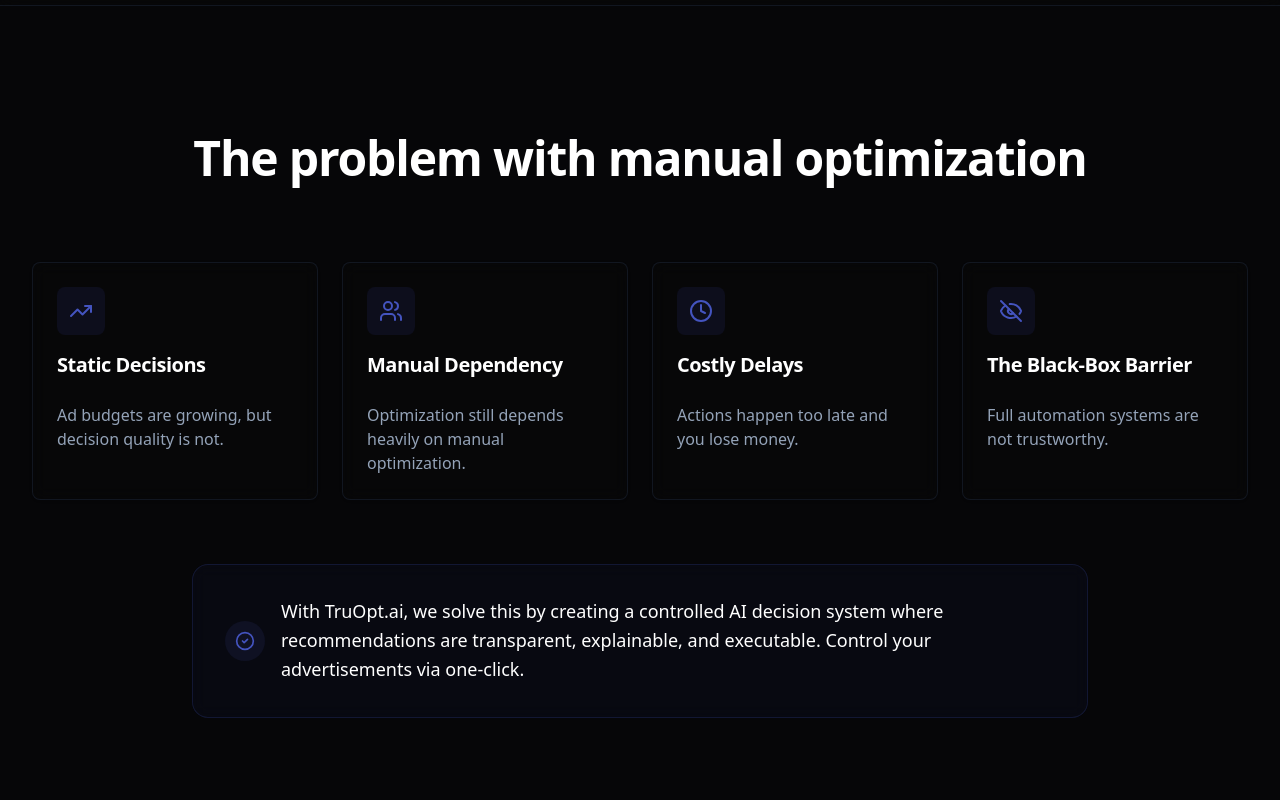
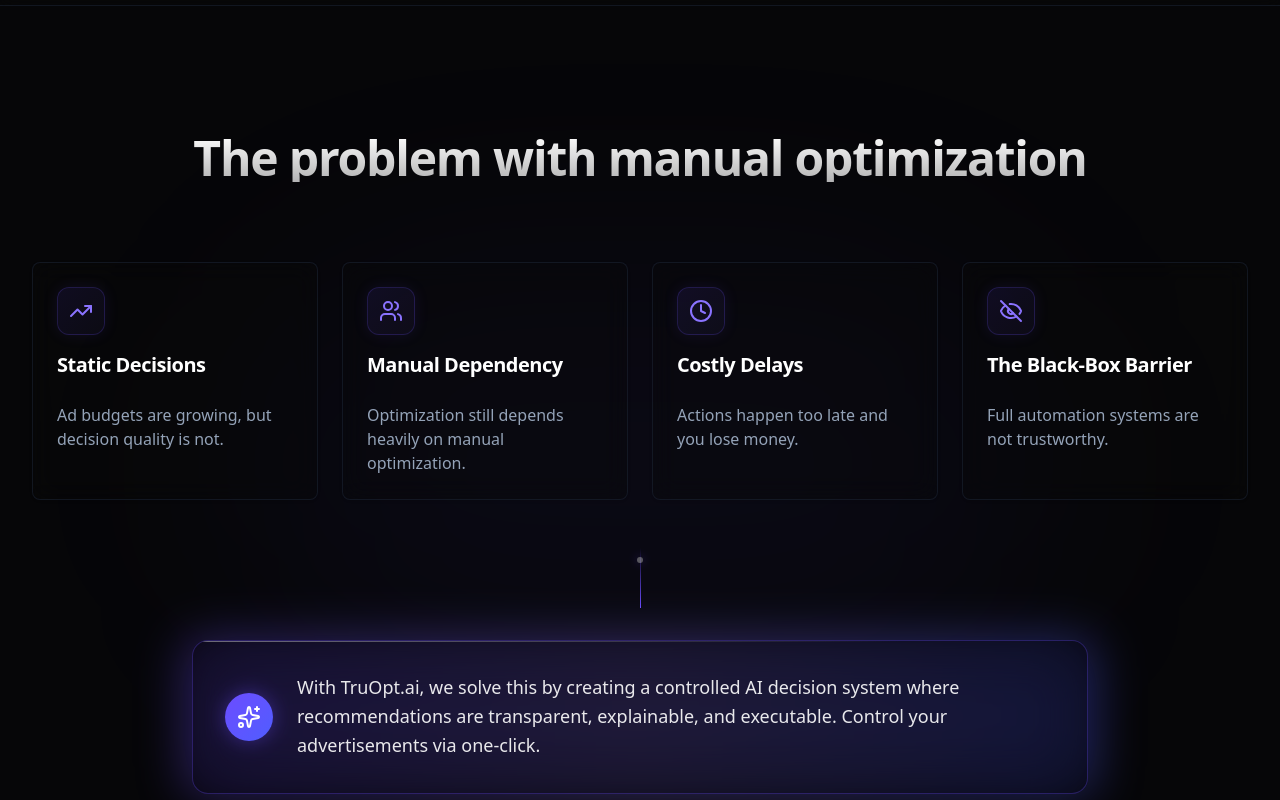
Before and after one commit to tekbasdeniz/truopt-v1-landing, a Next.js app: page /en in a window 1280 px wide. Shown: the part 1640-2440 px from the top of the page. Built offline with nearby package versions, Linux system fonts and the light colour scheme.

Commit message:
Update problem.tsx

```diff
--- a/components/sections/problem.tsx
+++ b/components/sections/problem.tsx
@@ -2,7 +2,7 @@
 
 import { Container } from "@/components/ui/container"
 import { Card, CardHeader, CardTitle, CardContent } from "@/components/ui/card"
-import { TrendingUp, Users, Clock, EyeOff, CheckCircle2 } from "lucide-react"
+import { TrendingUp, Users, Clock, EyeOff, Sparkles } from "lucide-react"
 import { motion } from "framer-motion"
 import { useTranslations } from "next-intl"
 
@@ -34,17 +34,25 @@ const Problem = () => {
     ]
 
     return (
-        <section id="problem" className="py-20 md:py-32">
-            <Container>
+        <section id="problem" className="relative py-20 md:py-32 overflow-hidden">
+            {/* Arka plan için çok hafif bir AI Glow eklentisi (Sadece merkeze odaklı) */}
+            <div className="absolute top-1/2 left-1/2 -translate-x-1/2 -translate-y-1/2 w-[800px] h-[400px] bg-[#6b4cff]/5 rounded-full blur-[120px] pointer-events-none" />
+
+            <Container className="relative z-10">
                 {/* Başlık Alanı */}
                 <div className="mb-12 md:mb-20 text-center">
-                    <h2 className="text-3xl md:text-5xl font-bold tracking-tight mb-4">
+                    <motion.h2
+                        initial={{ opacity: 0, y: 20 }}
+                        whileInView={{ opacity: 1, y: 0 }}
+                        viewport={{ once: true }}
+                        className="text-3xl md:text-5xl font-bold tracking-tight mb-4 bg-clip-text text-transparent bg-gradient-to-b from-white to-white/70"
+                    >
                         {t('title')}
-                    </h2>
+                    </motion.h2>
                 </div>
 
-                {/* 4'lü Grid Düzeni */}
-                <div className="grid grid-cols-1 sm:grid-cols-2 lg:grid-cols-4 gap-6 mb-12 md:mb-16">
+                {/* 4'lü Grid Düzeni - Hover Glow & Gradient Süslemeleri */}
+                <div className="grid grid-cols-1 sm:grid-cols-2 lg:grid-cols-4 gap-6 mb-8 md:mb-12">
                     {problems.map((problem, i) => (
                         <motion.div
                             key={i}
@@ -52,36 +60,79 @@ const Problem = () => {
                             whileInView={{ opacity: 1, y: 0 }}
                             viewport={{ once: true }}
                             transition={{ duration: 0.5, delay: i * 0.1 }}
+                            className="h-full"
                         >
-                            <Card className="h-full border-border/50 bg-card/30 backdrop-blur-sm hover:border-primary/50 transition-colors group">
-                                <CardHeader>
-                                    <div className="w-12 h-12 rounded-lg bg-primary/10 flex items-center justify-center mb-4 group-hover:bg-primary/20 transition-colors">
-                                        <problem.icon className="w-6 h-6 text-primary" />
+                            <Card className="h-full border-border/50 bg-card/30 backdrop-blur-md transition-all duration-500 hover:-translate-y-2 hover:shadow-[0_0_30px_-5px_rgba(107,76,255,0.2)] hover:border-[#6b4cff]/50 group relative overflow-hidden">
+                                {/* Kart içi ince parlama efekti (Üstten inen gradient) */}
+                                <div className="absolute inset-0 bg-gradient-to-b from-white/[0.02] to-transparent opacity-0 group-hover:opacity-100 transition-opacity duration-500" />
+
+                                <CardHeader className="relative z-10">
+                                    {/* İkon Arkası Soft Gradient */}
+                                    <div className="w-12 h-12 rounded-xl bg-gradient-to-br from-[#6b4cff]/10 to-[#8a73ff]/5 border border-[#6b4cff]/20 flex items-center justify-center mb-4 group-hover:scale-110 group-hover:border-[#6b4cff]/40 transition-all duration-300 shadow-[0_0_15px_rgba(107,76,255,0.1)] group-hover:shadow-[0_0_20px_rgba(107,76,255,0.3)]">
+                                        <problem.icon className="w-6 h-6 text-[#8a73ff] group-hover:text-white transition-colors duration-300" />
                                     </div>
-                                    <CardTitle className="text-xl">{problem.title}</CardTitle>
+                                    <CardTitle className="text-xl group-hover:text-white transition-colors duration-300">{problem.title}</CardTitle>
                                 </CardHeader>
-                                <CardContent>
-                                    <p className="text-muted-foreground">{problem.description}</p>
+                                <CardContent className="relative z-10">
+                                    <p className="text-muted-foreground group-hover:text-white/80 transition-colors duration-300">{problem.description}</p>
                                 </CardContent>
                             </Card>
                         </motion.div>
                     ))}
                 </div>
 
-                {/* Çözüm Vurgu Kutusu */}
+                {/* Dikey Enerji Çizgisi (Kartlardan çözüme akan veri) */}
+                <div className="flex justify-center mb-8">
+                    <motion.div
+                        initial={{ height: 0, opacity: 0 }}
+                        whileInView={{ height: 60, opacity: 1 }}
+                        viewport={{ once: true }}
+                        transition={{ duration: 1, delay: 0.6 }}
+                        className="w-px bg-gradient-to-b from-[#6b4cff]/0 via-[#6b4cff]/50 to-[#6b4cff] relative"
+                    >
+                        {/* Çizgi üzerinde akan küçük nokta */}
+                        <motion.div
+                            className="absolute top-0 left-1/2 -translate-x-1/2 w-1.5 h-1.5 rounded-full bg-white shadow-[0_0_10px_#6b4cff]"
+                            animate={{ top: ["0%", "100%"], opacity: [0, 1, 0] }}
+                            transition={{ duration: 2, repeat: Infinity, ease: "linear" }}
+                        />
+                    </motion.div>
+                </div>
+
+                {/* Çözüm Vurgu Kutusu - Dinamik Glow ve Animasyon */}
                 <motion.div
                     initial={{ opacity: 0, y: 20 }}
                     whileInView={{ opacity: 1, y: 0 }}
                     viewport={{ once: true }}
-                    transition={{ duration: 0.5, delay: 0.4 }}
-                    className="p-6 md:p-8 rounded-2xl border border-primary/20 bg-primary/5 backdrop-blur-sm max-w-4xl mx-auto flex flex-col sm:flex-row items-start sm:items-center gap-4"
+                    transition={{ duration: 0.5, delay: 0.8 }}
+                    className="relative max-w-4xl mx-auto"
                 >
-                    <div className="w-10 h-10 rounded-full bg-primary/10 flex items-center justify-center shrink-0 text-primary">
-                        <CheckCircle2 className="w-5 h-5" />
+                    {/* Arkadaki animasyonlu parlama (Nefes alma efekti) */}
+                    <motion.div
+                        className="absolute inset-0 rounded-2xl bg-gradient-to-r from-[#6b4cff] via-[#8a73ff] to-[#4f5dff] blur-xl opacity-20"
+                        animate={{ opacity: [0.15, 0.35, 0.15], scale: [0.98, 1.02, 0.98] }}
+                        transition={{ duration: 4, repeat: Infinity, ease: "easeInOut" }}
+                    />
+
+                    {/* Asıl Kutu */}
+                    <div className="relative p-6 md:p-8 rounded-2xl border border-[#6b4cff]/30 bg-black/40 backdrop-blur-xl flex flex-col sm:flex-row items-start sm:items-center gap-6 overflow-hidden">
+                        {/* Kutunun üstünden geçen akan parlak lazer efekti */}
+                        <motion.div
+                            className="absolute top-0 left-0 w-[200%] h-px bg-gradient-to-r from-transparent via-white/50 to-transparent"
+                            animate={{ x: ["-100%", "50%"] }}
+                            transition={{ duration: 5, repeat: Infinity, ease: "linear" }}
+                        />
+
+                        {/* Yapay Zeka Sihir İkonu (Sparkles) */}
+                        <div className="relative w-12 h-12 rounded-full bg-gradient-to-br from-[#6b4cff] to-[#4f5dff] flex items-center justify-center shrink-0 shadow-[0_0_20px_rgba(107,76,255,0.4)]">
+                            <Sparkles className="w-6 h-6 text-white" />
+                        </div>
+
+                        {/* Metin */}
+                        <p className="text-base md:text-lg font-medium text-white/90 leading-relaxed">
+                            {t('solution')}
+                        </p>
                     </div>
-                    <p className="text-base md:text-lg font-medium text-foreground leading-relaxed">
-                        {t('solution')}
-                    </p>
                 </motion.div>
             </Container>
         </section>
```
